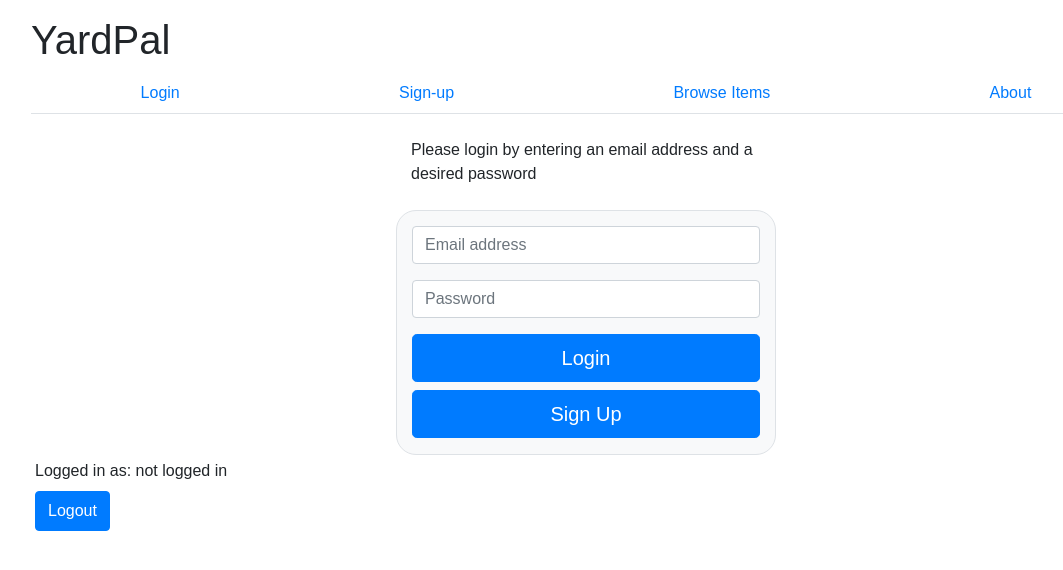
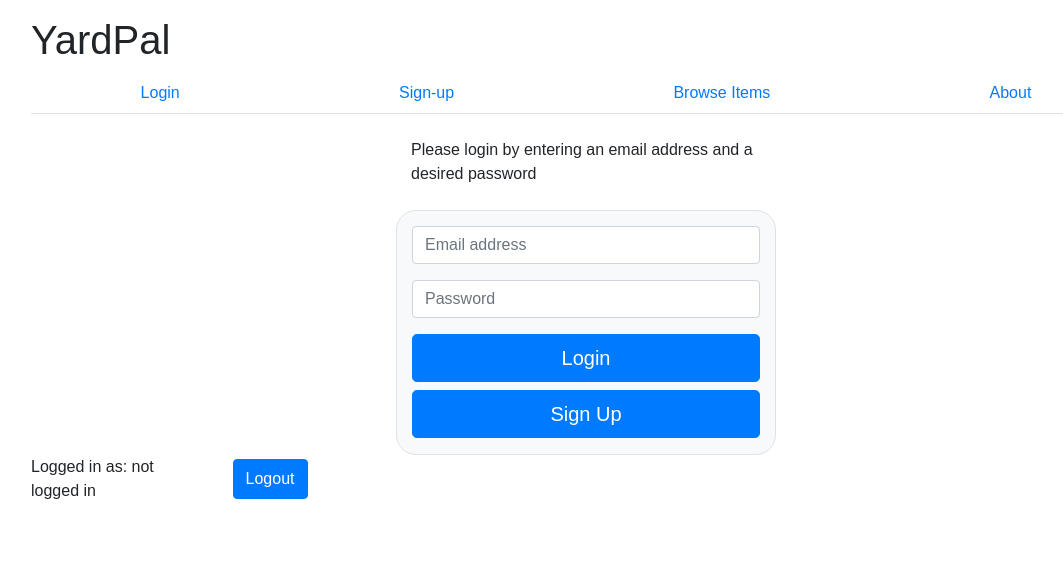
Before and after one commit to thadkingcole/yard-pal, a React (Create React App) app in the folder client/: page /Login in a window 1280 px wide. Shown: the top 570 px of the page, without its empty margins (54-1117 px from the left). Built offline with nearby package versions, Linux system fonts and the light colour scheme; no server answers.

Commit message:
cleaned up styling

```diff
--- a/client/src/App.js
+++ b/client/src/App.js
@@ -71,8 +71,12 @@ const App = () => {
     <>
       <Container>
         <Row>
+          <Col className="pt-3">
+          <Jumbo />
+          </Col>
+        </Row>
+        <Row>
           <Col>
-            <Jumbo />
             <NavBar />
           </Col>
         </Row>
@@ -85,11 +89,21 @@ const App = () => {
         <Route exact path="/Search" component={Search} />
         <Route exact path="/Browse/:userId" render={props => <Search {...props} loggedInAs={loggedInAs} />} />
       </Switch>
-      <LoggedInAs
-        loggedInAs={loggedInAs}
-      />
-      <Logout
-        handleLogout={handleLogout} />
+      <Container>
+        <Row className="d-inline-flex mb-4">
+          <Col>
+            <LoggedInAs
+              loggedInAs={loggedInAs}
+            />
+          </Col>
+          <Col>
+            <Logout
+              handleLogout={handleLogout} />
+          </Col>
+        </Row>
+      </Container>
+
+
     </>
   );
 }
--- a/client/src/components/Jumbotron/index.js
+++ b/client/src/components/Jumbotron/index.js
@@ -5,11 +5,7 @@ import Col from 'react-bootstrap/Col';
 function Jumbo() {
   return (
     <>
-      <Row className="row d-inline-flex">
-        <Col className="pt-3">
-          <h1>YardPal</h1>
-        </Col>
-      </Row>
+      <h1>YardPal</h1>
     </>
   )
 }
--- a/client/src/components/LoggedInAs/loggedInAs.js
+++ b/client/src/components/LoggedInAs/loggedInAs.js
@@ -4,13 +4,10 @@ import Row from 'react-bootstrap/Row';
 import Col from 'react-bootstrap/Col';
 
 function LoggedInAs({ loggedInAs }) {
+
     return (
         <>
-            <Container>
-                <Row>
-                    <Col className="col m-1">Logged in as: {loggedInAs.msg}</Col>
-                </Row>
-            </Container>
+    <p>Logged in as: {loggedInAs.msg}</p>
         </>
     )
 }
```
